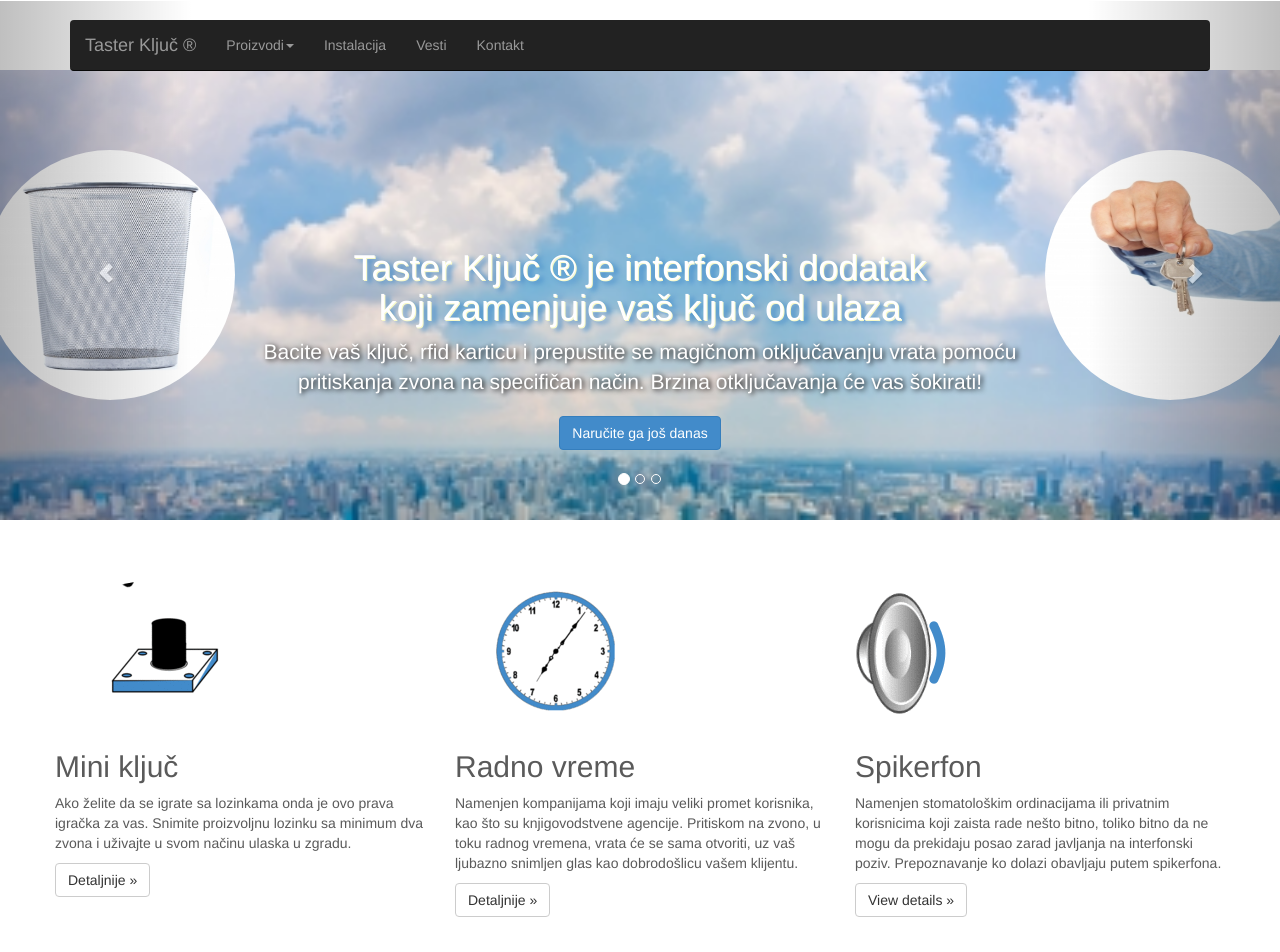
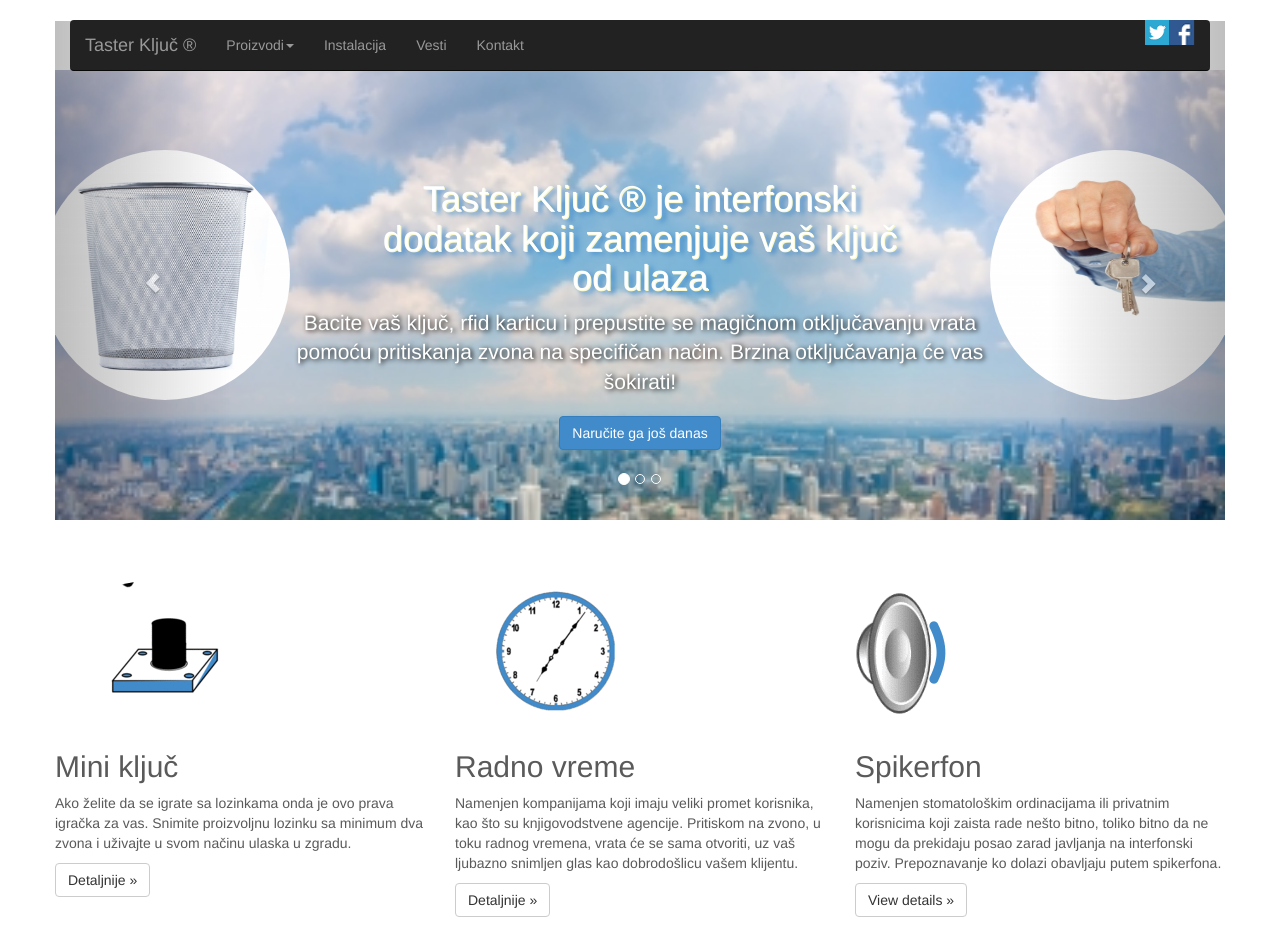
Before and after one commit to trkinovacije/tasterkljuc, a Jekyll site: the page built from index.html, in a window 1280 px wide. Shown: the top 952 px of the page. Built offline with Jekyll 4.4.1, drawn with Linux system fonts in a browser that asks for light colours; Markdown is read by kramdown in place of the engine named in the settings.

Commit message:
adding  fb tw buttons and larger font for all news

```diff
--- a/_layouts/default.html
+++ b/_layouts/default.html
@@ -55,17 +55,11 @@
                 <li><a href="/vesti">Vesti</a></li>
                 <li><a href="/kontakt">Kontakt</a></li>
               </ul>
-<ul class="nav navbar-nav navbar-right">
-<p>
-<!-- AddThis Follow BEGIN -->
-<div class="addthis_toolbox addthis_32x32_style addthis_default_style">
-<a class="addthis_button_facebook_follow" addthis:userid="pages/TRK-Inovacije/262845617190135"></a>
-<a class="addthis_button_twitter_follow" addthis:userid="trkinovacije"></a>
-</div>
-<script type="text/javascript" src="//s7.addthis.com/js/300/addthis_widget.js#pubid=ra-4f62f09f683d02df"></script>
-<!-- AddThis Follow END -->
-</p>
-</ul>
+
+	      <ul class="nav navbar-nav navbar-right">
+		 <a href="https://www.facebook.com/pages/TRK-Inovacije/262845617190135"><img style="float:right" src="/assets/ico/fb.png" alt="facebook"></a>
+		 <a href="https://twitter.com/trkinovacije"><img style="float:right" src="/assets/ico/tw.png" alt="twitter"></a>
+	      </ul>
             </div>
           </div>
         </div>
@@ -74,9 +68,9 @@
     </div>
 
     <div class="container marketing">
-
+    <div class="lead">
     {{ content }}
-
+    </div>
 
       <hr class="featurette-divider">
 
```
Also changed, not shown: assets/ico/fb.png (added), assets/ico/tw.png (added).
